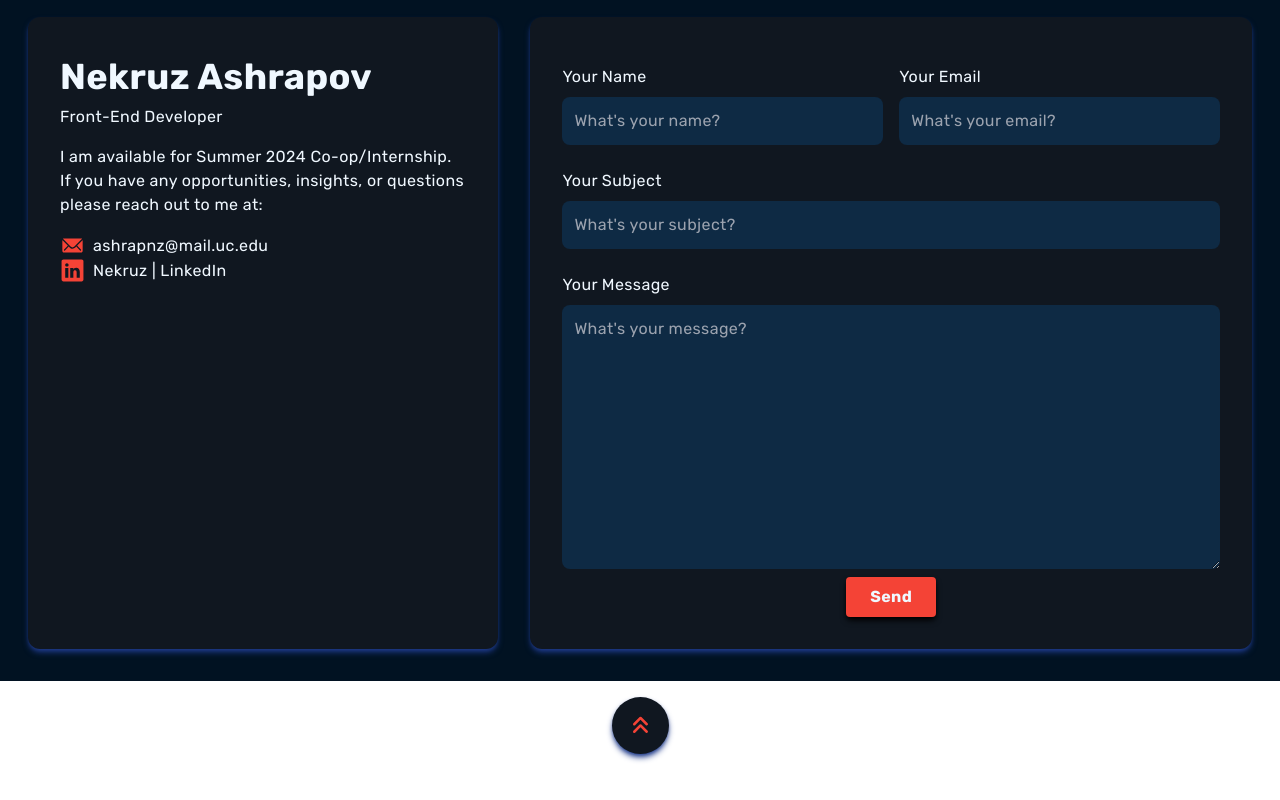
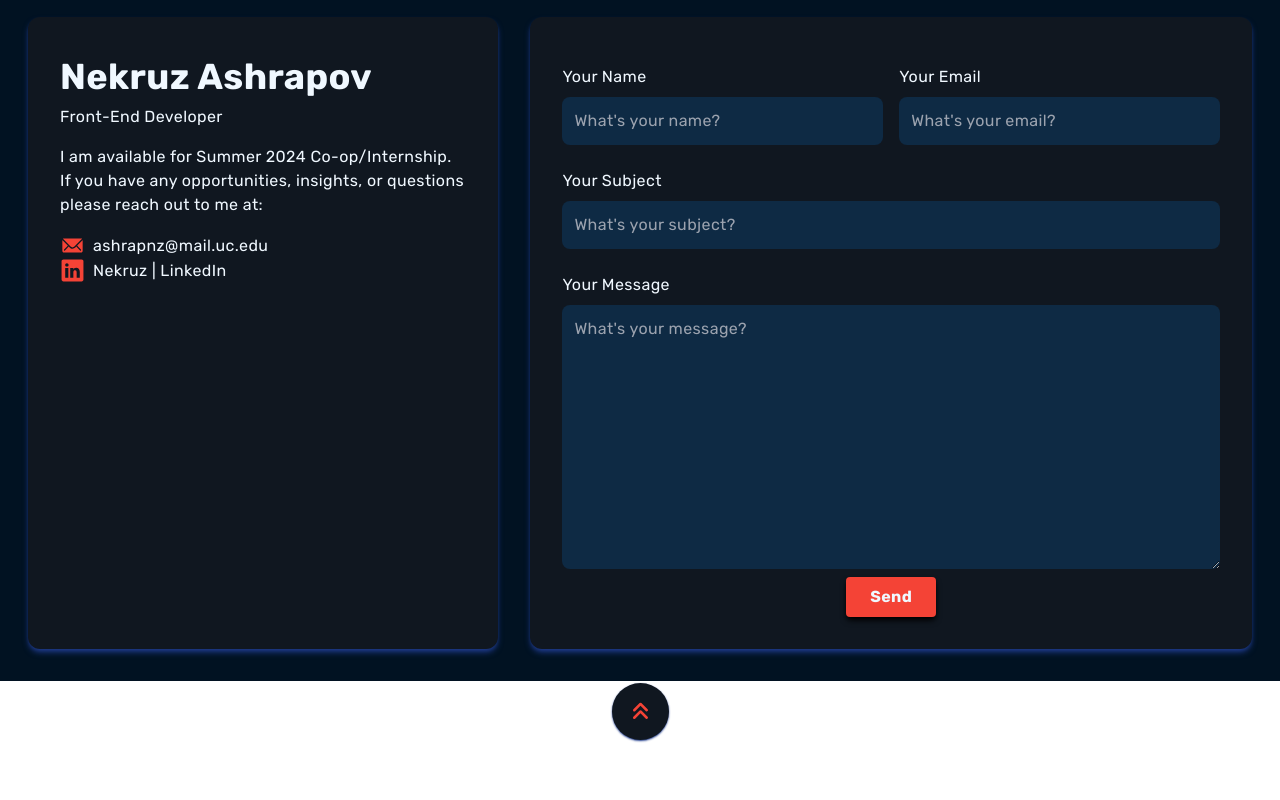
Before and after one commit to NekruzAsh/MyPortfolio, a Next.js app: page / in a window 1280 px wide. Shown: the part 7436-8236 px from the top of the page. Built offline with nearby package versions, Linux system fonts and the light colour scheme.

Commit message:
added a bounce animation to send up icon in contacts.

```diff
--- a/app/components/Contact.jsx
+++ b/app/components/Contact.jsx
@@ -88,7 +88,7 @@ const Contact = () => {
         </div>
         <div className="flex justify-center py-12">
           <Link href="/#home">
-            <div className=" bg-[#101720] shadow-md shadow-blue-900 rounded-full p-4 cursor-pointer hover:scale-110 ease-in duration-200">
+            <div className=" bg-[#101720] shadow-sm animate-bounce shadow-blue-900 rounded-full p-4 cursor-pointer hover:scale-110 ease-in duration-200">
               <HiChevronDoubleUp className="m-auto text-[#f44336]" size={25} />
             </div>
           </Link>
```
